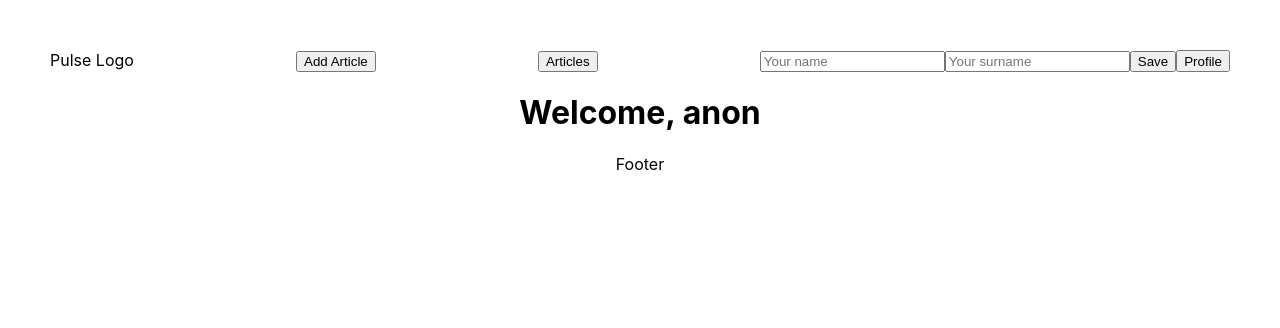
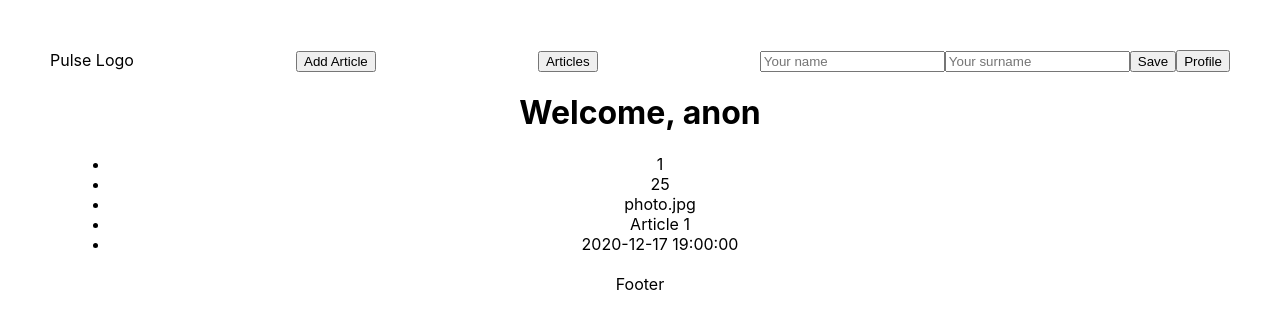
Before and after one commit to TanyaShelest/social_network, a React (Create React App) app in the folder front/: page / in a window 1280 px wide. Both pictures are taken after a click on the button "Profile". Shown: the top 328 px of the page. Built offline with nearby package versions, Linux system fonts and the light colour scheme.

Commit message:
Describe propTypes for userData object

```diff
--- a/front/src/components/Content/Content.jsx
+++ b/front/src/components/Content/Content.jsx
@@ -4,22 +4,24 @@ import PostList from './Post/PostList';
 import ProfileInfo from './ProfileInfo/ProfileInfo';
 import {pages} from '../../pages';
 import PropTypes from 'prop-types';
+import { userDataType } from './ProfileInfo/ProfileInfoType';
 
-function Content({displayedContent, userName}) {
+function Content({displayedContent, userName, userData}) {
 
   return (
     <div className="content">
 
       { (displayedContent === pages.articles) && <PostList /> }
       { (displayedContent === pages.addArticle) && <AddPost /> }
-      { (displayedContent === pages.profileInfo) && <ProfileInfo userName={userName} /> }
+      { (displayedContent === pages.profileInfo) && <ProfileInfo userName={userName} userData={userData} /> }
     </div>
   );
 }
 
 Content.propTypes = {
   displayedContent: PropTypes.string.isRequired,
-  userName: PropTypes.string
+  userName: PropTypes.string,
+  userData: userDataType
 };
 
 export default Content;
--- a/front/src/components/Content/ProfileInfo/ProfileInfo.jsx
+++ b/front/src/components/Content/ProfileInfo/ProfileInfo.jsx
@@ -1,17 +1,26 @@
 import React from 'react';
 import PropTypes from 'prop-types';
+import {userDataType} from './ProfileInfoType';
 
-function ProfileInfo({userName}) {
+function ProfileInfo({userName, userData}) {
 
   return (
     <div>
        <h1>Welcome, {userName || 'anon'}</h1>
+      <ul>
+        <li>{userData.id}</li>
+        <li>{userData.age}</li>
+        <li>{userData.avatar.file.name}</li>
+        <li>{userData.posts[0].title}</li>
+        <li>{userData.posts[0].createdAt}</li>
+      </ul>
     </div>
   );
 }
 
 ProfileInfo.propTypes = {
-  userName: PropTypes.string.isRequired
+  userName: PropTypes.string,
+  userData: userDataType
 };
 
 export default ProfileInfo;
--- /dev/null
+++ b/front/src/components/Content/ProfileInfo/ProfileInfoType.js
@@ -0,0 +1,42 @@
+import PropTypes from 'prop-types';
+
+const fileType = PropTypes.shape({
+  id: PropTypes.number,
+  name: PropTypes.string,
+  path: PropTypes.string,
+  size: PropTypes.number
+});
+
+const userType = PropTypes.shape({
+  id: PropTypes.number,
+  firstName: PropTypes.string,
+  lastName: PropTypes.string,
+  age: PropTypes.number
+});
+
+const likeType = PropTypes.shape({
+  userId: PropTypes.number,
+    user: PropTypes.shape({
+      id: PropTypes.number
+    }),
+    date: PropTypes.string
+});
+
+const postType = PropTypes.shape({
+  title: PropTypes.string,
+  text: PropTypes.string,
+  images: PropTypes.arrayOf(fileType),
+  createdAt: PropTypes.string,
+  editedAt: PropTypes.string,
+  likes: PropTypes.arrayOf(likeType)
+});
+
+export const userDataType = PropTypes.shape({
+    user: userType,
+    avatar: PropTypes.shape({
+    fileId: PropTypes.number,
+    file: fileType
+    }),
+    friends: PropTypes.arrayOf(userType),
+    posts: PropTypes.arrayOf(postType)
+});
--- a/front/src/containers/UserPage.js
+++ b/front/src/containers/UserPage.js
@@ -15,10 +15,38 @@ function UserPageContainer() {
     setUserName(`${event.target[0].value} ${event.target[1].value}`);
   };
 
+  const userData = {
+    id: 1,
+    firstName: 'Ivan',
+    lastName: 'Ivanov',
+    age: 25,
+    avatar: {
+        fileId: 1,
+        file: {
+            id: 1,
+            name: 'photo.jpg',
+            path: '/upload/photo.jpg',
+            size: 1234
+        }
+    },
+    friends: [{}, {}, {}], //array of users
+    posts: [{
+        title: 'Article 1',
+        text: 'Some text',
+        images: [{}, {}, {}], // array of files
+        createdAt: '2020-12-17 19:00:00',
+        editedAt: '2020-12-17 20:00:00',
+        likes: [
+            {userId: 2, user: {id: 2}, date: '2020-12-17 21:00:00'},
+            {userId: 3, user: {id: 3}, date: '2020-12-17 22:00:00'}
+        ]
+    }]
+  };
+
   return (
       <>
       <Header chooseContent={chooseContent} onSubmit={handleSubmit} userName={userName} />
-      <Content displayedContent={content} userName={userName} />
+      <Content displayedContent={content} userName={userName} userData={userData} />
       <Footer />
       </>
   );
```
